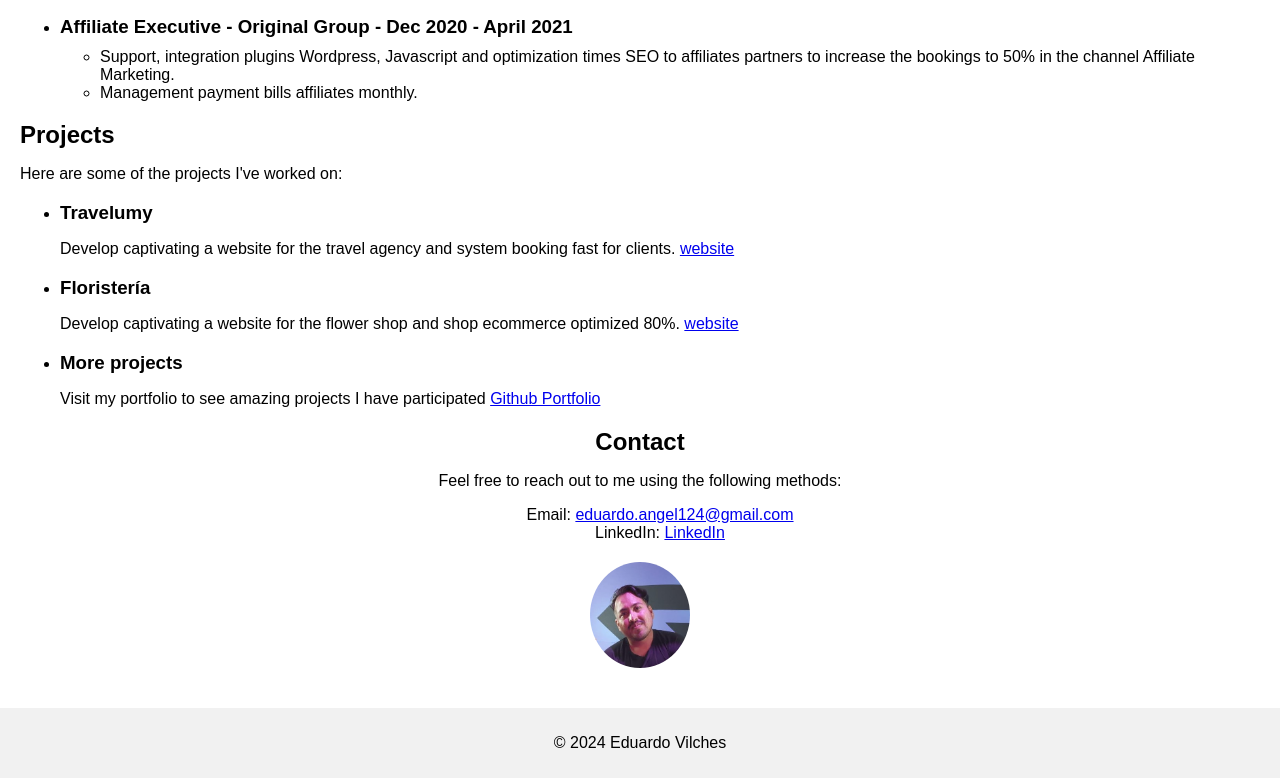
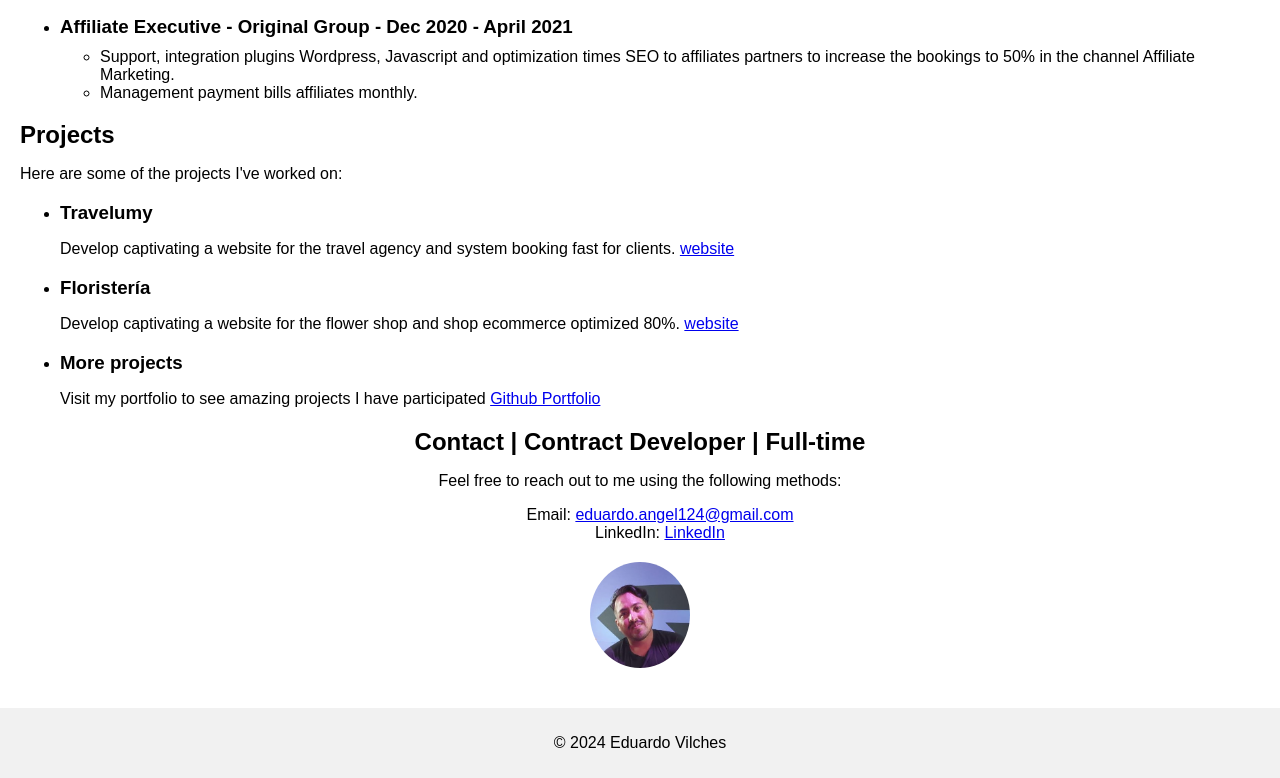
Before and after one commit to eduardovilches/eduardovilches.github.io, a plain HTML site: page index.html in a window 1280 px wide. Shown: the part 599-1377 px from the top of the page. Drawn offline with Linux system fonts and the light colour scheme.

Commit message:
Update index.html

```diff
--- a/index.html
+++ b/index.html
@@ -152,7 +152,7 @@ confidence, utilizing both <b>SQL and NoSQL databases</b>. English</p>
     </section>
 
     <section id="contact">
-      <h2>Contact</h2>
+      <h2>Contact | Contract Developer | Full-time</h2>
       <p>Feel free to reach out to me using the following methods:</p>
       <ul>
         <li>Email: <a href="#">eduardo.angel124@gmail.com</a></li>
```
